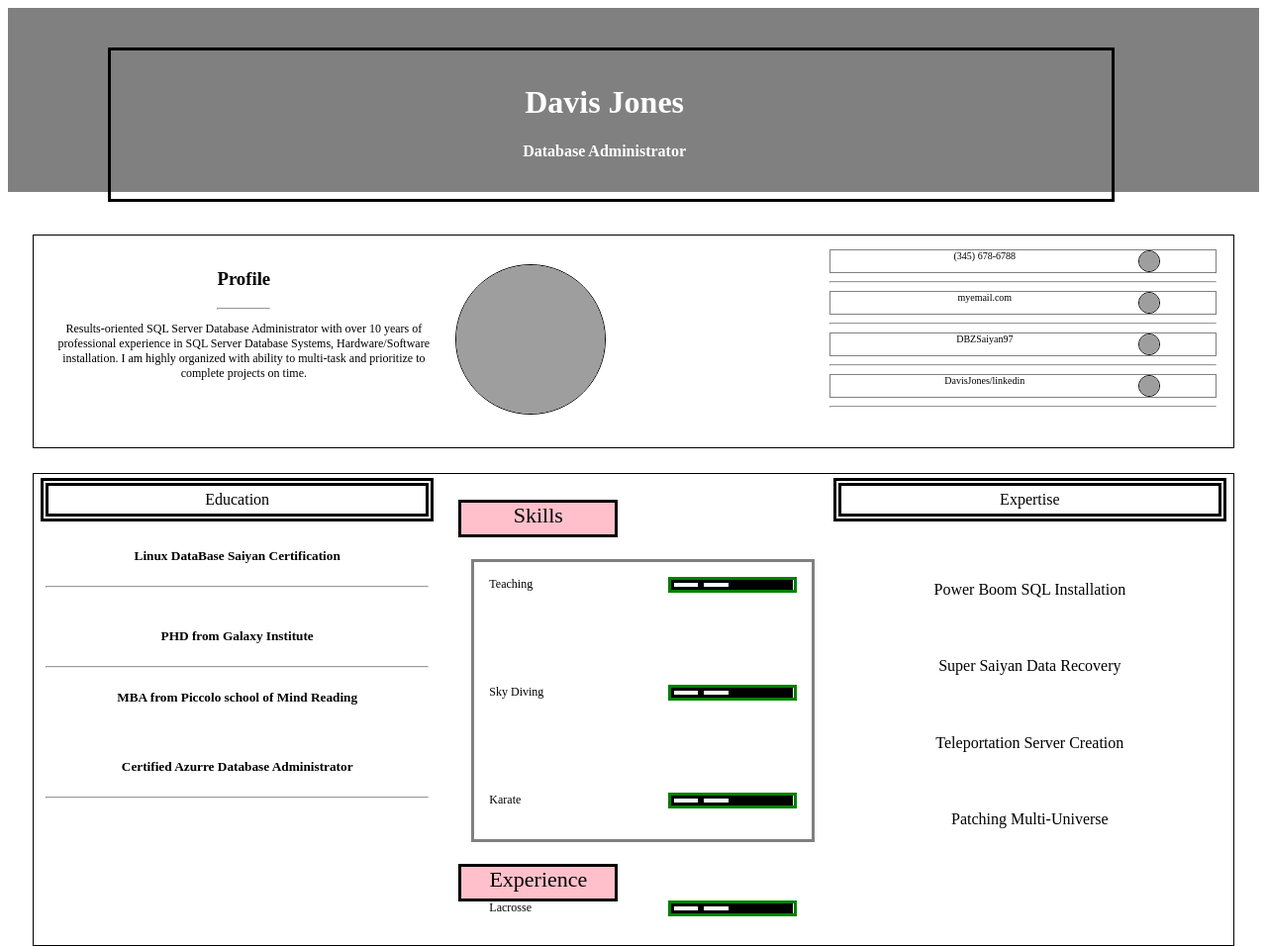
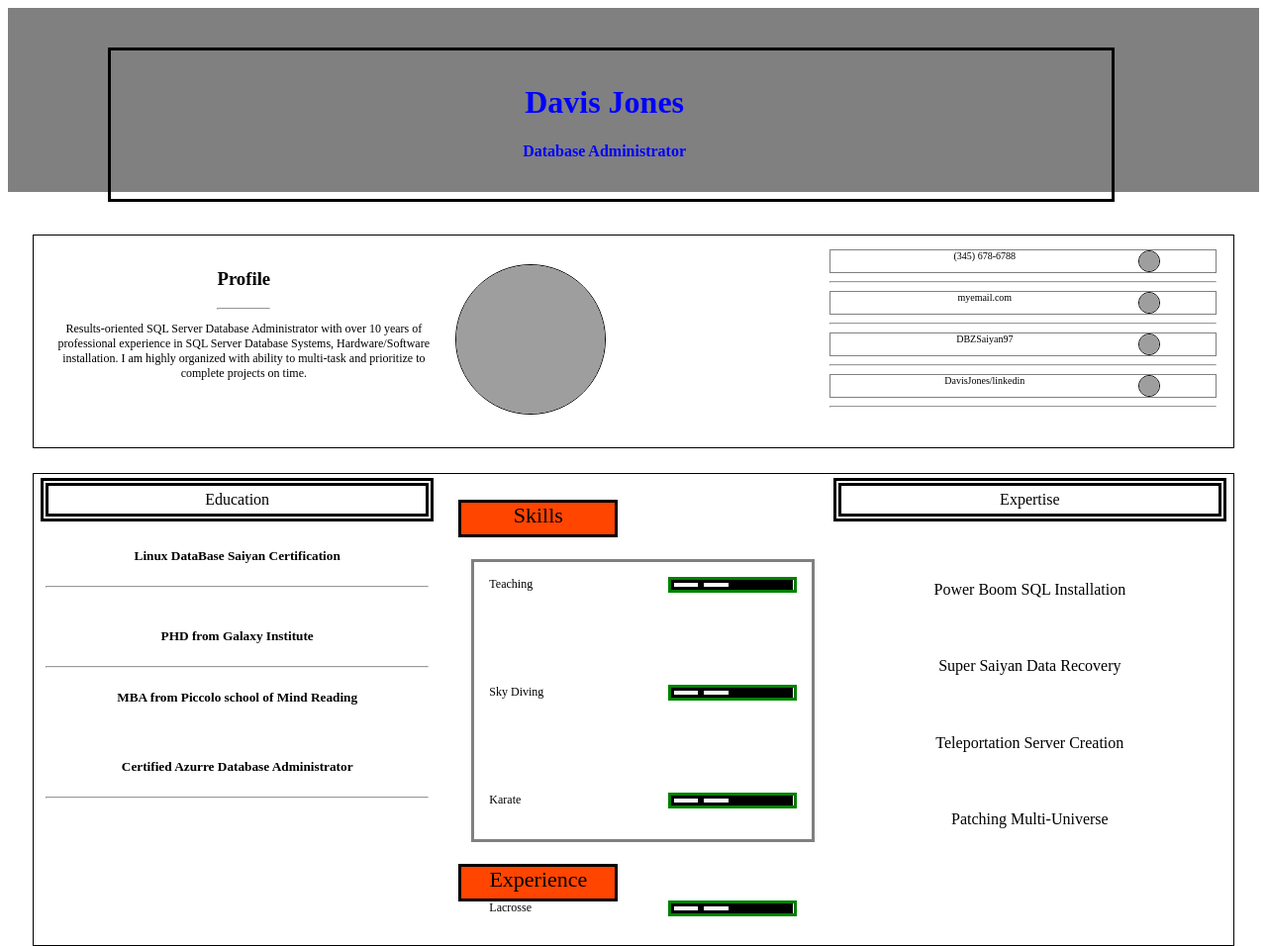
Before and after one commit to tsbalogun97/Website-Resume-Mockup, a plain HTML site: page index.html in a window 1280 px wide. Shown: the top 956 px of the page at 99% size. Drawn offline with Linux system fonts and the light colour scheme; grey boxes are pictures that could not be loaded.

Commit message:
second commit

```diff
--- a/style.css
+++ b/style.css
@@ -2,7 +2,7 @@
   background-color:grey;
   height:22vh;
   padding-top:10px;
-  color:white;
+  color: blue;
 }
 .introContainer{
   border:solid black;
@@ -112,7 +112,7 @@
 }
 .mainOne{
   border:solid black;
-  background-color:pink;
+  background-color:orangered;
   height:32px;
   margin:1em;
   text-align:center;
```
